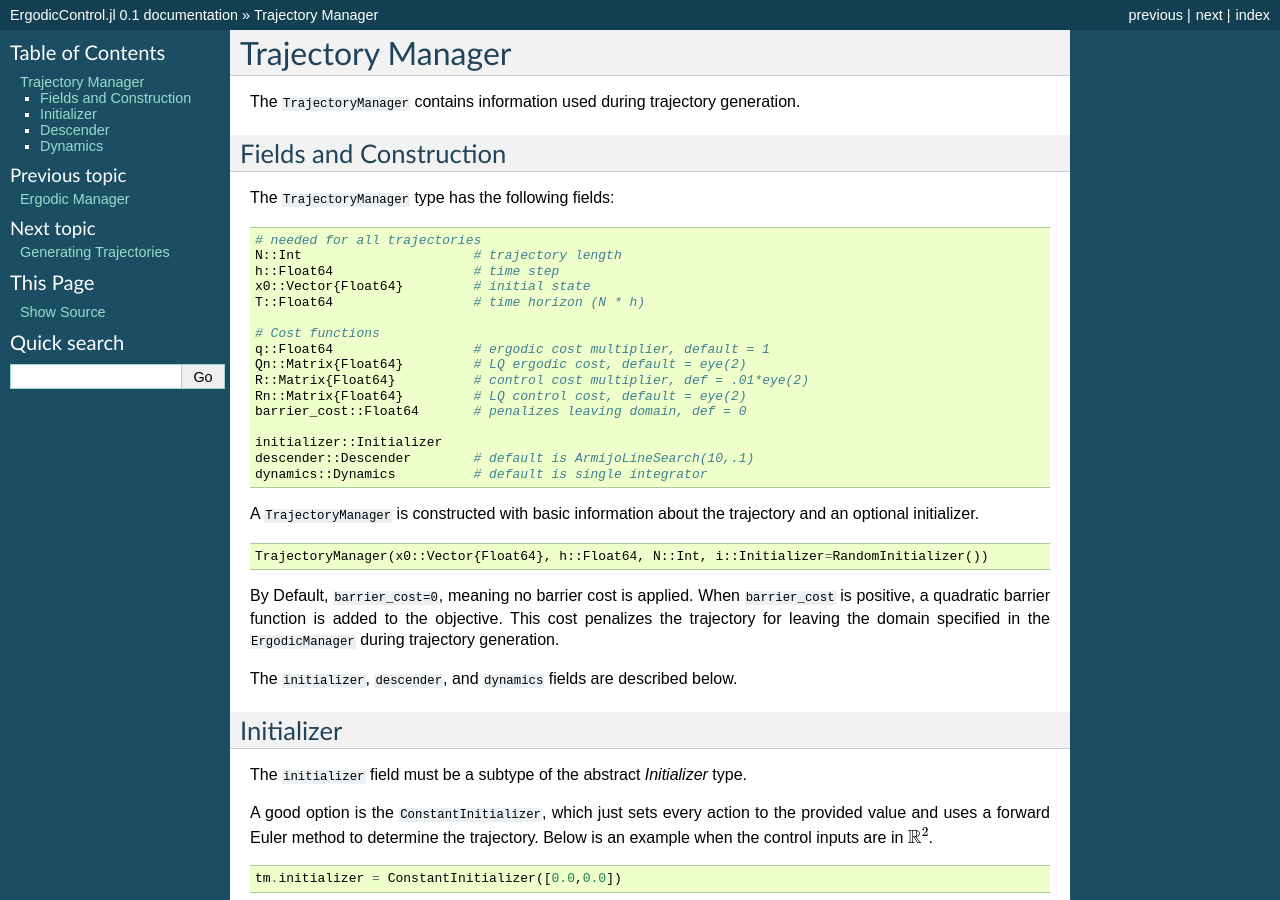
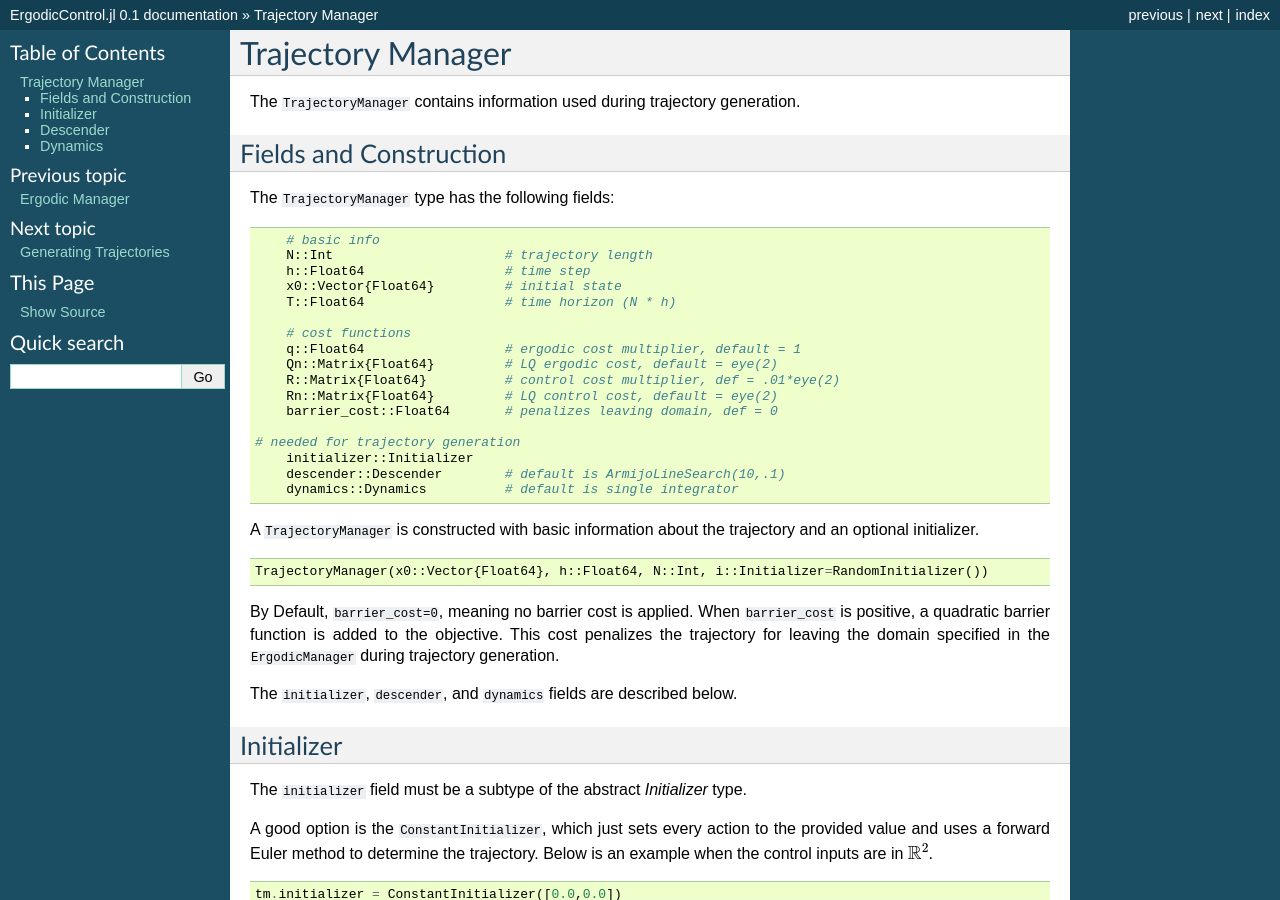
Before and after one commit to dressel/ErgodicControl.jl, a Sphinx documentation site: the page built from docs/trajectory_manager.rst, in a window 1280 px wide and 900 px high. Built offline with Sphinx 7.4.7, drawn with Linux system fonts in a browser that asks for light colours.

Commit message:
more doc updates

```diff
--- a/docs/trajectory_manager.rst
+++ b/docs/trajectory_manager.rst
@@ -8,19 +8,20 @@ Fields and Construction
 The :code:`TrajectoryManager` type has the following fields:
 ::
 
-	# needed for all trajectories
+	# basic info
 	N::Int                      # trajectory length
 	h::Float64                  # time step
 	x0::Vector{Float64}         # initial state
 	T::Float64                  # time horizon (N * h)
 
-	# Cost functions
+	# cost functions
 	q::Float64                  # ergodic cost multiplier, default = 1
 	Qn::Matrix{Float64}         # LQ ergodic cost, default = eye(2)
 	R::Matrix{Float64}          # control cost multiplier, def = .01*eye(2)
 	Rn::Matrix{Float64}         # LQ control cost, default = eye(2)
 	barrier_cost::Float64       # penalizes leaving domain, def = 0
 
+    # needed for trajectory generation
 	initializer::Initializer
 	descender::Descender        # default is ArmijoLineSearch(10,.1)
 	dynamics::Dynamics          # default is single integrator
```
